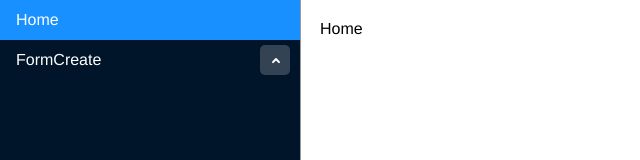
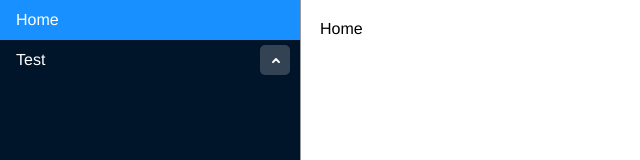
Before and after one commit to yuanlee301415/form-create-pre-dev, a Vue app: page /#/ in a window 1280 px wide. Shown: the top 160 px of the page, without its empty margins (0-640 px from the left). Built offline with nearby package versions, Linux system fonts and the light colour scheme.

Commit message:
重新组织路由

```diff
--- a/src/router/index.js
+++ b/src/router/index.js
@@ -21,22 +21,22 @@ export const routes = [
     ]
   },
 
-  { // FormCreate
-    path: '/form-create',
+  { // Test
+    path: '/test',
     component: Layout,
-    redirect: '/form-create/import',
-    name: 'FormCreate',
+    redirect: '/test/import',
+    name: 'Test',
     meta: {
-      title: 'FormCreate'
+      title: 'Test'
     },
     children: [
       {
         path: 'import',
-        name: 'FormCreateImport',
+        name: 'TestImport',
         meta: {
           title: '导入'
         },
-        component: () => import('@/views/form-create/import')
+        component: () => import('@/views/test/import')
       }
     ]
   }
--- a/src/views/form-create/import.vue
+++ b/src/views/test/import.vue
@@ -7,7 +7,7 @@
 <script>
   import formCreate from '@form-create/element-ui'
   export default {
-    name: 'Home',
+    name: 'Import',
     components: {
       FormCreate: formCreate.$form()
     },
```
